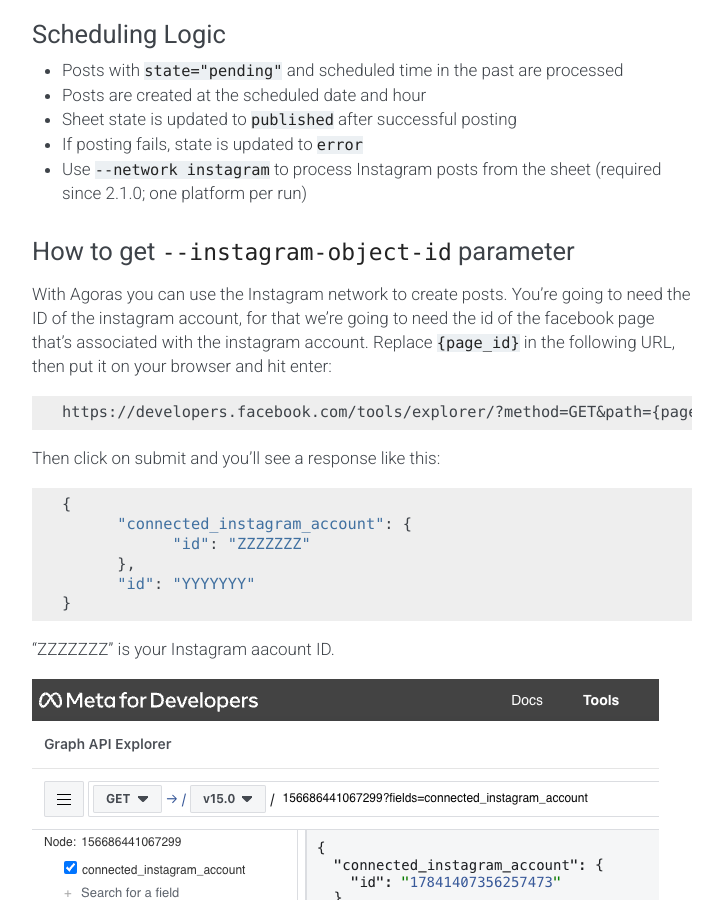
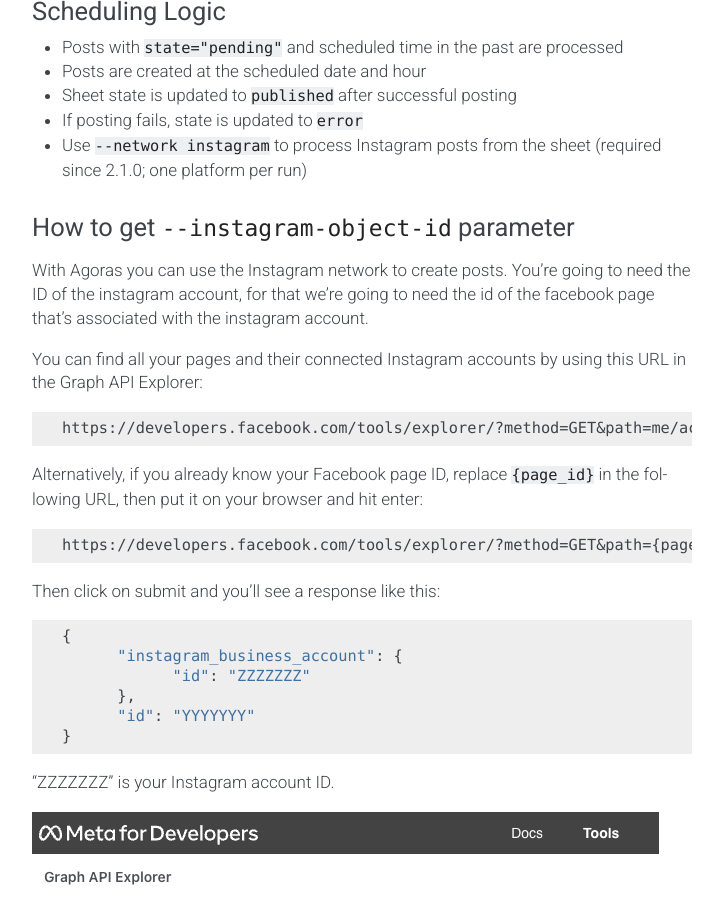
Before and after one commit to LuisAlejandro/agoras, a Sphinx documentation site: the page built from docs/instagram.rst, in a window 1280 px wide and 900 px high, scrolled down 4063 px. Shown: the whole window, without its empty margins (388-1111 px from the left). Built offline with Sphinx 7.4.7, drawn with Linux system fonts in a browser that asks for light colours; some of the changed text lies outside the part shown.

Commit message:
fix: propagate access_token to LinkedInAPI and update Instagram docs
During unattended test execution, stored credentials are cleared, and the CLI relies entirely on environment variables. Previously, the wrapper instantiated LinkedInAPI without passing the environment-sourced access_token, leading to authentication failure when no refresh token was present.

Now, access_token is accepted by LinkedInAPI and propagated to LinkedInAuthManager, allowing successful unattended execution. Additionally, corrected Instagram documentation on locating the correct Instagram Business Account ID.

```diff
--- a/docs/instagram.rst
+++ b/docs/instagram.rst
@@ -175,19 +175,25 @@
 How to get ``--instagram-object-id`` parameter
 ~~~~~~~~~~~~~~~~~~~~~~~~~~~~~~~~~~~~~~~~~~~~~
 
-With Agoras you can use the Instagram network to create posts. You're going to need the ID of the instagram account, for that we're going to need the id of the facebook page that's associated with the instagram account. Replace ``{page_id}`` in the following URL, then put it on your browser and hit enter::
+With Agoras you can use the Instagram network to create posts. You're going to need the ID of the instagram account, for that we're going to need the id of the facebook page that's associated with the instagram account.
 
-      https://developers.facebook.com/tools/explorer/?method=GET&path={page_id}%3Ffields%3Dconnected_instagram_account
+You can find all your pages and their connected Instagram accounts by using this URL in the Graph API Explorer::
+
+      https://developers.facebook.com/tools/explorer/?method=GET&path=me/accounts%3Ffields%3Dname,instagram_business_account
+
+Alternatively, if you already know your Facebook page ID, replace ``{page_id}`` in the following URL, then put it on your browser and hit enter::
+
+      https://developers.facebook.com/tools/explorer/?method=GET&path={page_id}%3Ffields%3Dinstagram_business_account
 
 Then click on submit and you'll see a response like this::
 
       {
-            "connected_instagram_account": {
+            "instagram_business_account": {
                   "id": "ZZZZZZZ"
             },
             "id": "YYYYYYY"
       }
 
-"ZZZZZZZ" is your Instagram aacount ID.
+"ZZZZZZZ" is your Instagram account ID.
 
 .. image:: credentials/images/instagram-2.png
```
Also changed, not shown: other parts of docs/instagram.rst (+1 -1 lines), docs/credentials/instagram.rst (+20 -11 lines), 3 other files.
